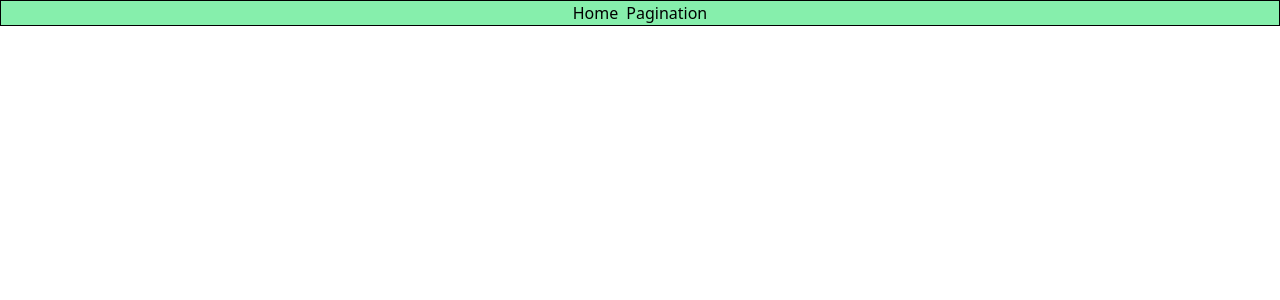
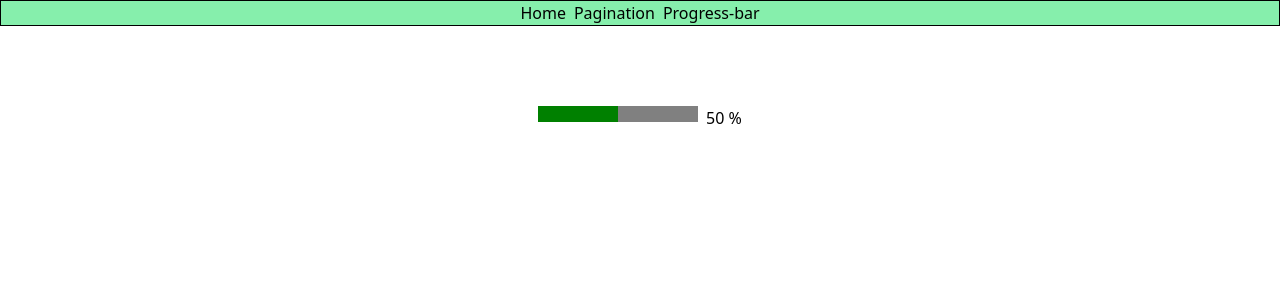
Before and after one commit to rohitraj896/react-machine-coding, a React (Create React App) app: page /progress-bar in a window 1280 px wide. Before the commit this address had no page. Shown: the top 300 px of the page. Built offline with nearby package versions, Linux system fonts and the light colour scheme.

Commit message:
progress-bar

```diff
--- a/src/App.js
+++ b/src/App.js
@@ -1,6 +1,7 @@
 import { BrowserRouter, Routes, Route } from "react-router-dom";
 import Pagination from "./components/Pagination/Pagination";
 import Home from "./components/Home/Home";
+import ProgressBar from "./components/Progressbar/ProgressBar";
 
 function App() {
   return (
@@ -8,12 +9,14 @@ function App() {
       <nav className="flex justify-center gap-2 border border-black bg-green-300">
         <a href="/">Home</a>
         <a href="/pagination">Pagination</a>
+        <a href="/progress-bar">Progress-bar</a>
       </nav>
       <div>
         <BrowserRouter>
           <Routes>
             <Route path="/" element={<Home />}></Route>
             <Route path="/pagination" element={<Pagination />}></Route>
+            <Route path="/progress-bar" element={<ProgressBar />}></Route>
           </Routes>
         </BrowserRouter>
       </div>
--- /dev/null
+++ b/src/components/Progressbar/ProgressBar.js
@@ -0,0 +1,23 @@
+import { useEffect, useState } from "react";
+
+const ProgressBar = () => {
+  const [progress, setProgress] = useState(0);
+
+  useEffect(() => {
+    const interval = setInterval(() => {
+      setProgress(prevValue => (prevValue >= 100 ? 100 : prevValue + 10));
+    }, 1000);
+
+    return () => {
+      clearInterval(interval);
+    };
+  }, []);
+  return (
+    <div className="flex justify-center pt-20 ">
+      <progress value={progress} max={100} />
+      <span className="ml-2">{progress} %</span>
+    </div>
+  );
+};
+
+export default ProgressBar;
```
